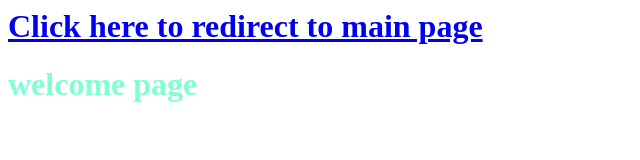
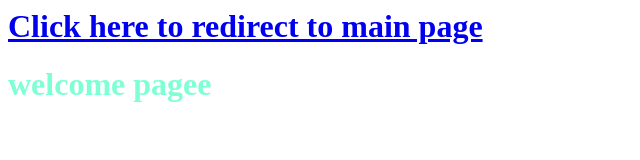
Before and after one commit to ibidamola/HotelReservation, a plain HTML site: page index.html in a window 1280 px wide. Shown: the full height of the page, 0-640 px from the left. Drawn offline with Linux system fonts and the light colour scheme.

Commit message:
edited index

```diff
--- a/index.html
+++ b/index.html
@@ -1,2 +1,2 @@
 <h1> <a href="./html/index.html">Click here to redirect to main page</a></h1>
-<h1 style="color: aquamarine;"> welcome page</h1>
+<h1 style="color: aquamarine;"> welcome pagee</h1>
```
